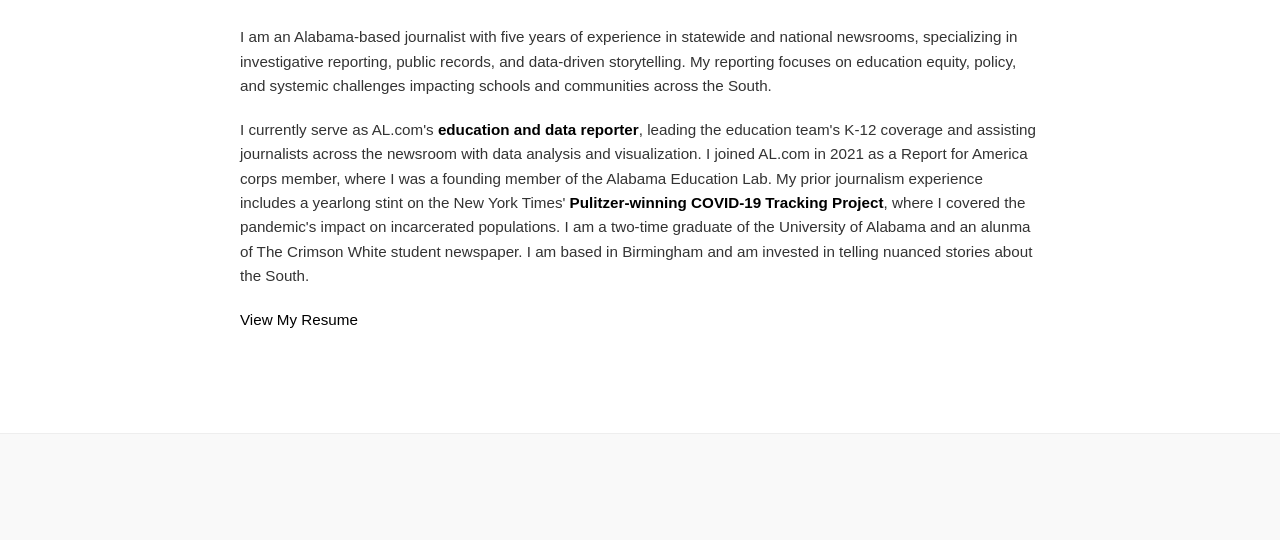
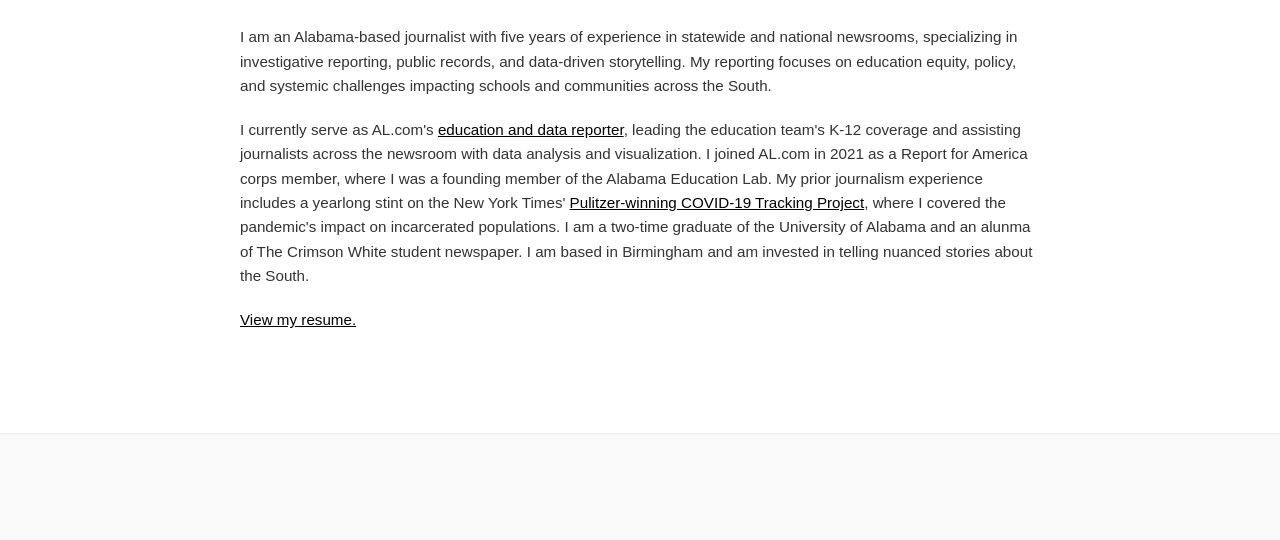
Before and after one commit to rebach97/portfolio, a plain HTML site: page index.html in a window 1280 px wide. Shown: the part 504-1044 px from the top of the page. Drawn offline with Linux system fonts and the light colour scheme.

Commit message:
underlines

```diff
--- a/index.html
+++ b/index.html
@@ -19,8 +19,8 @@
 <section id="about">
 <h2>About Me</h2>
 <p>I am an Alabama-based journalist with five years of experience in statewide and national newsrooms, specializing in investigative reporting, public records, and data-driven storytelling. My reporting focuses on education equity, policy, and systemic challenges impacting schools and communities across the South.</p>
-<p>I currently serve as AL.com's <a href= "https://www.al.com/staff/rgriesbach/posts.html" target = "_blank"><b>education and data reporter</b></a>, leading the education team's K-12 coverage and assisting journalists across the newsroom with data analysis and visualization. I joined AL.com in 2021 as a Report for America corps member, where I was a founding member of the Alabama Education Lab. My prior journalism experience includes a yearlong stint on the New York Times' <a href="https://www.nytimes.com/2021/06/22/insider/pulitzer-public-service-covid.html" target="_blank"><b>Pulitzer-winning COVID-19 Tracking Project</b></a>, where I covered the pandemic's impact on incarcerated populations. I am a two-time graduate of the University of Alabama and an alunma of The Crimson White student newspaper. I am based in Birmingham and am invested in telling nuanced stories about the South.</p>
-<p style="margin-top:20px;"><a href="Rebecca_Griesbach_Resume.pdf" target="_blank">View My Resume</a></p>
+<p>I currently serve as AL.com's <a href= "https://www.al.com/staff/rgriesbach/posts.html" target = "_blank"><u>education and data reporter</u></a>, leading the education team's K-12 coverage and assisting journalists across the newsroom with data analysis and visualization. I joined AL.com in 2021 as a Report for America corps member, where I was a founding member of the Alabama Education Lab. My prior journalism experience includes a yearlong stint on the New York Times' <a href="https://www.nytimes.com/2021/06/22/insider/pulitzer-public-service-covid.html" target="_blank"><u>Pulitzer-winning COVID-19 Tracking Project</u></a>, where I covered the pandemic's impact on incarcerated populations. I am a two-time graduate of the University of Alabama and an alunma of The Crimson White student newspaper. I am based in Birmingham and am invested in telling nuanced stories about the South.</p>
+<p style="margin-top:20px;"><a href="Rebecca_Griesbach_Resume.pdf" target="_blank"><u>View my resume.</u></a></p>
 </section>
 <section id="clips">
 <h2>Selected Clips</h2>
```
